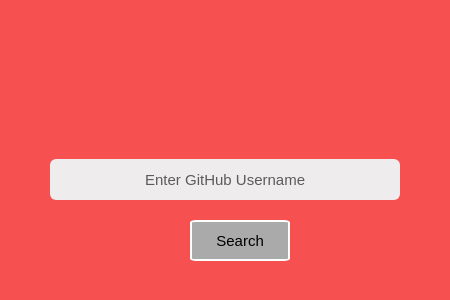
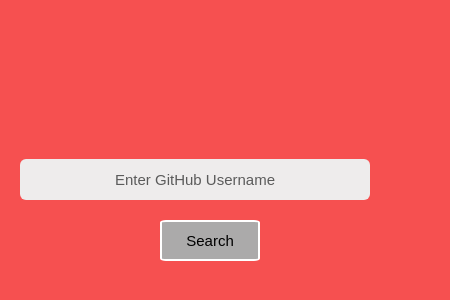
Before and after one commit to KyleWebb2000/GitHubProfileAPI, a plain HTML site: page index.html in a window 390 px wide. Shown: the part 202-502 px from the top of the page, 450 px wide, since content can reach past the window. Drawn offline with Linux system fonts and the light colour scheme.

Commit message:
Mobile friendly sizing

```diff
--- a/style.css
+++ b/style.css
@@ -16,7 +16,7 @@
     align-items: center;
     justify-content: center;
     margin: 0;
-    min-width: 450px;
+    min-width: 320px;
     min-height: 100vh;
 }
 
```
